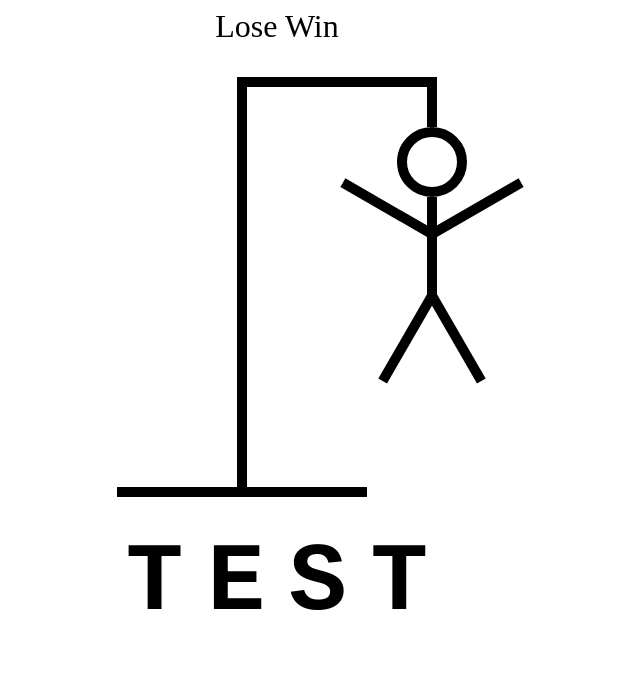
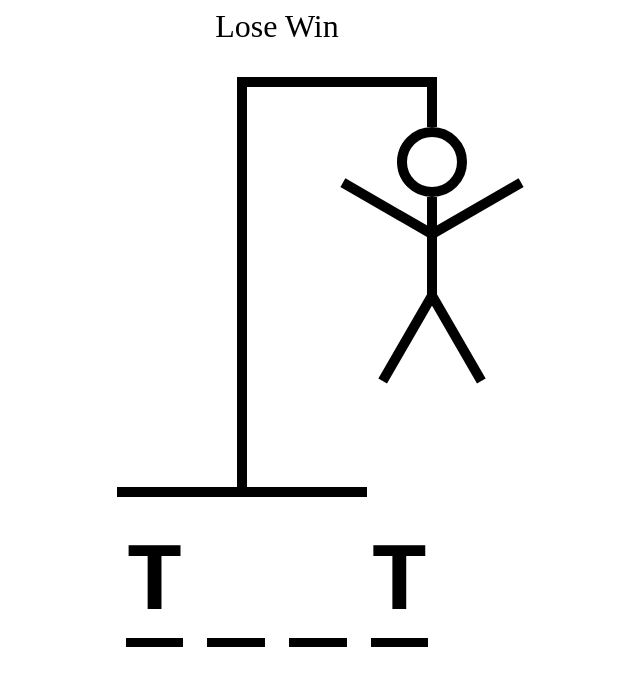
Before and after one commit to platisam/TS_HangmanApp, a React (Vite) app: page / in a window 1280 px wide. Shown: the top 686 px of the page, without its empty margins (363-1003 px from the left). Built offline with nearby package versions, Linux system fonts and the light colour scheme.

Commit message:
adding span for visibility of guessedLetters

```diff
--- a/src/HangmanWord.tsx
+++ b/src/HangmanWord.tsx
@@ -2,6 +2,7 @@
 
 const HangmanWord = () => {
   const word = "test";
+  const guessedLetters = ["t"];
 
   return (
     <div
@@ -15,7 +16,17 @@
       }}
     >
       {word.split("").map((letter, index) => (
-        <span>{letter}</span>
+        <span style={{ borderBottom: ".1em solid black" }} key={index}>
+          <span
+            style={{
+              visibility: guessedLetters.includes(letter)
+                ? "visible"
+                : "hidden",
+            }}
+          >
+            {letter}
+          </span>
+        </span>
       ))}
     </div>
   );
```
